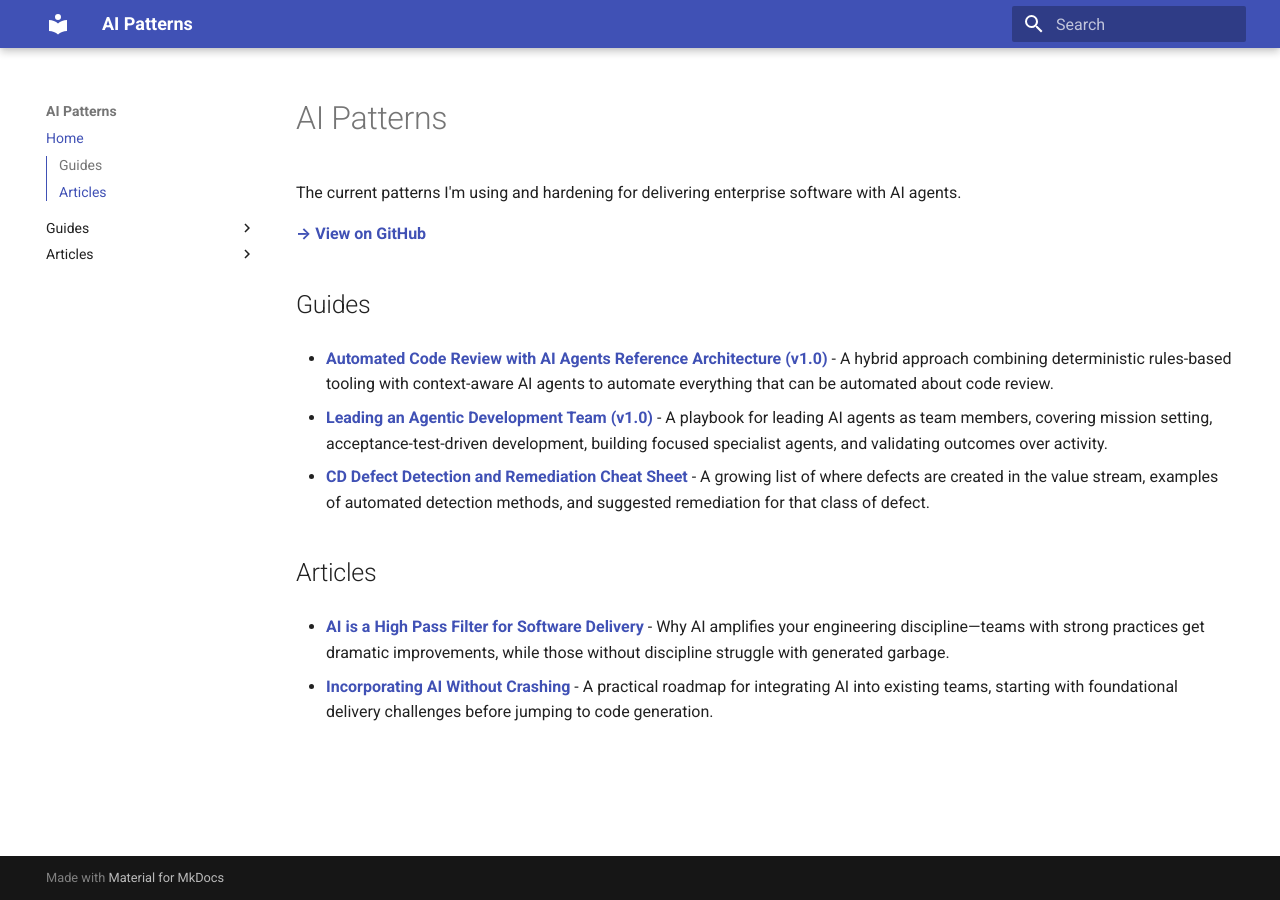
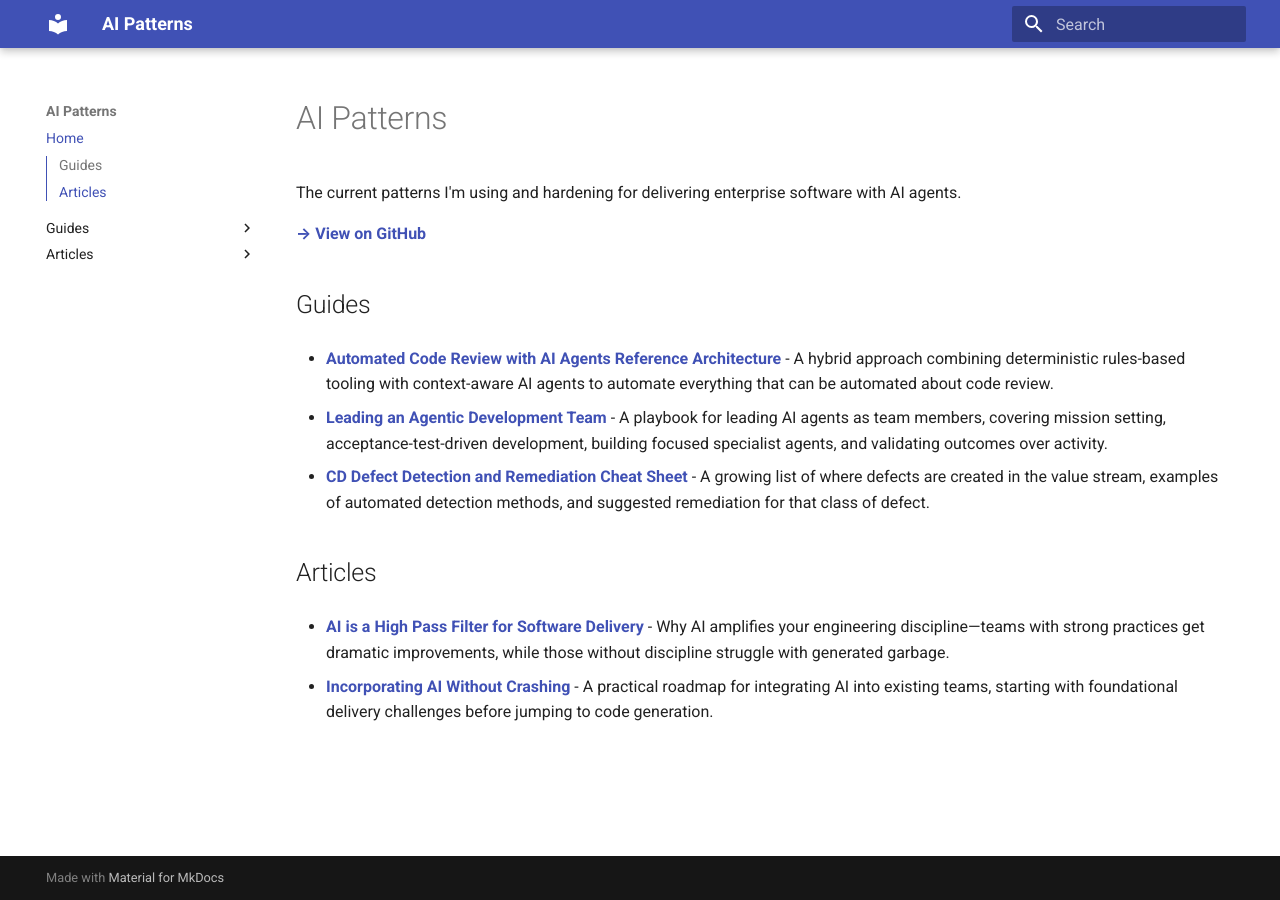
Before and after one commit to bdfinst/ai-patterns, an MkDocs documentation site: the page built from docs/index.md, in a window 1280 px wide. Built offline with MkDocs 1.6.1 and Material for MkDocs 9.7.7, drawn with Linux system fonts in a browser that asks for light colours.

Commit message:
Fix path

```diff
--- a/docs/index.md
+++ b/docs/index.md
@@ -6,9 +6,9 @@ The current patterns I'm using and hardening for delivering enterprise software
 
 ## Guides
 
-- **[Automated Code Review with AI Agents Reference Architecture (v1.0)](agentic-code-review.md)** - A hybrid approach combining deterministic rules-based tooling with context-aware AI agents to automate everything that can be automated about code review.
+- **[Automated Code Review with AI Agents Reference Architecture](agentic-code-review.md)** - A hybrid approach combining deterministic rules-based tooling with context-aware AI agents to automate everything that can be automated about code review.
 
-- **[Leading an Agentic Development Team (v1.0)](ai-development-playbook.md)** - A playbook for leading AI agents as team members, covering mission setting, acceptance-test-driven development, building focused specialist agents, and validating outcomes over activity.
+- **[Leading an Agentic Development Team](ai-development-playbook.md)** - A playbook for leading AI agents as team members, covering mission setting, acceptance-test-driven development, building focused specialist agents, and validating outcomes over activity.
 - **[CD Defect Detection and Remediation Cheat Sheet](docs/defect-detection-and-fixes.md)** - A growing list of where
   defects are created in the value stream, examples of automated detection methods, and suggested remediation for that
   class of defect.
--- a/mkdocs.yml
+++ b/mkdocs.yml
@@ -44,7 +44,7 @@ nav:
   - Guides:
       - Agentic Code Review Guide: agentic-code-review.md
       - AI Development Playbook: ai-development-playbook.md
-      - CD Defect Detection and Remediation Cheat Sheet: cd-defect-detection-and-remediation-cheat-sheet.md
+      - CD Defect Detection and Remediation Cheat Sheet: defect-detection-and-fixes.md
   - Articles:
       - AI is a High Pass Filter for Software Delivery: https://bryanfinster.substack.com/p/ai-is-a-high-pass-filter-for-software
       - Incorporating AI Without Crashing: https://bryanfinster.substack.com/p/incorporating-ai-without-crashing
```
